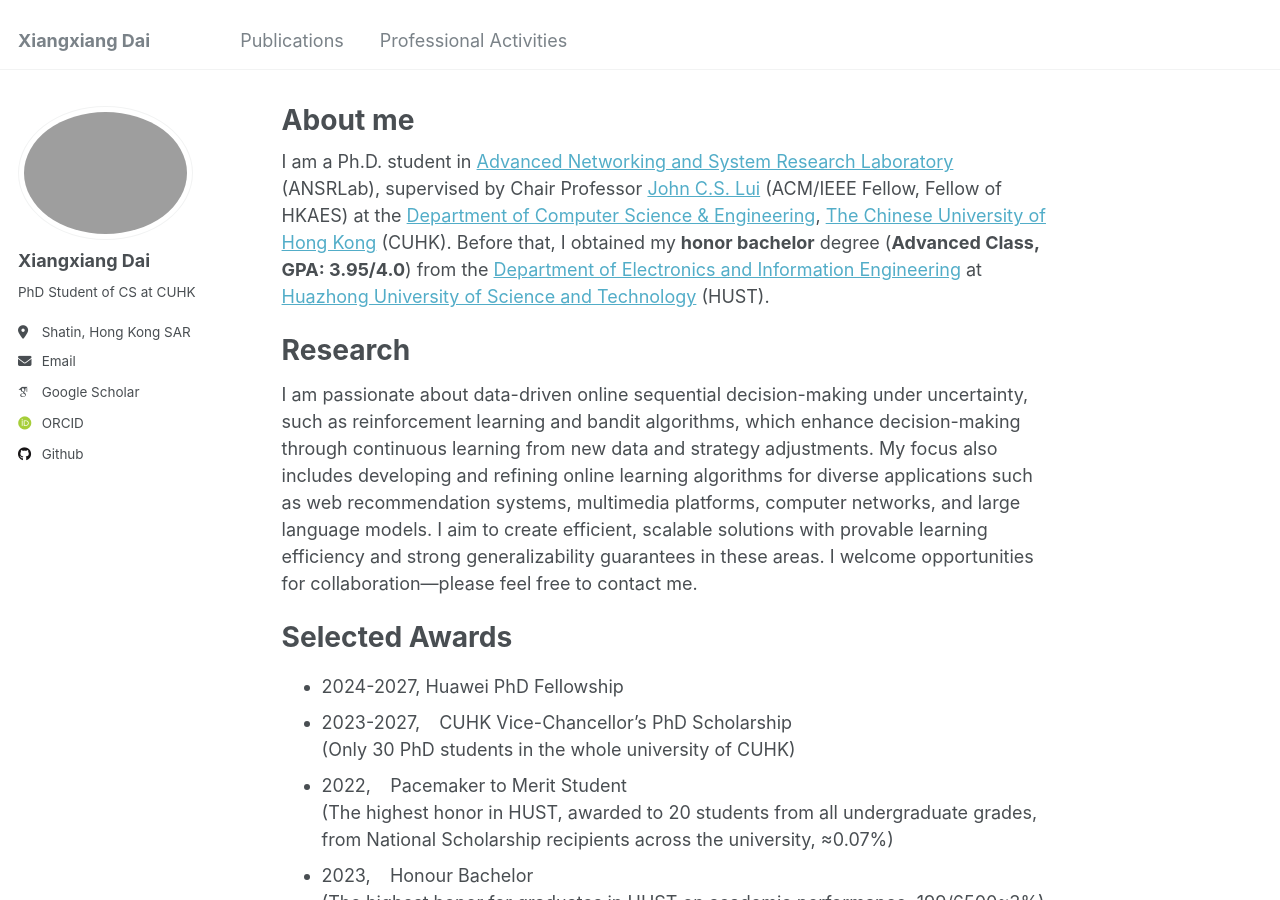
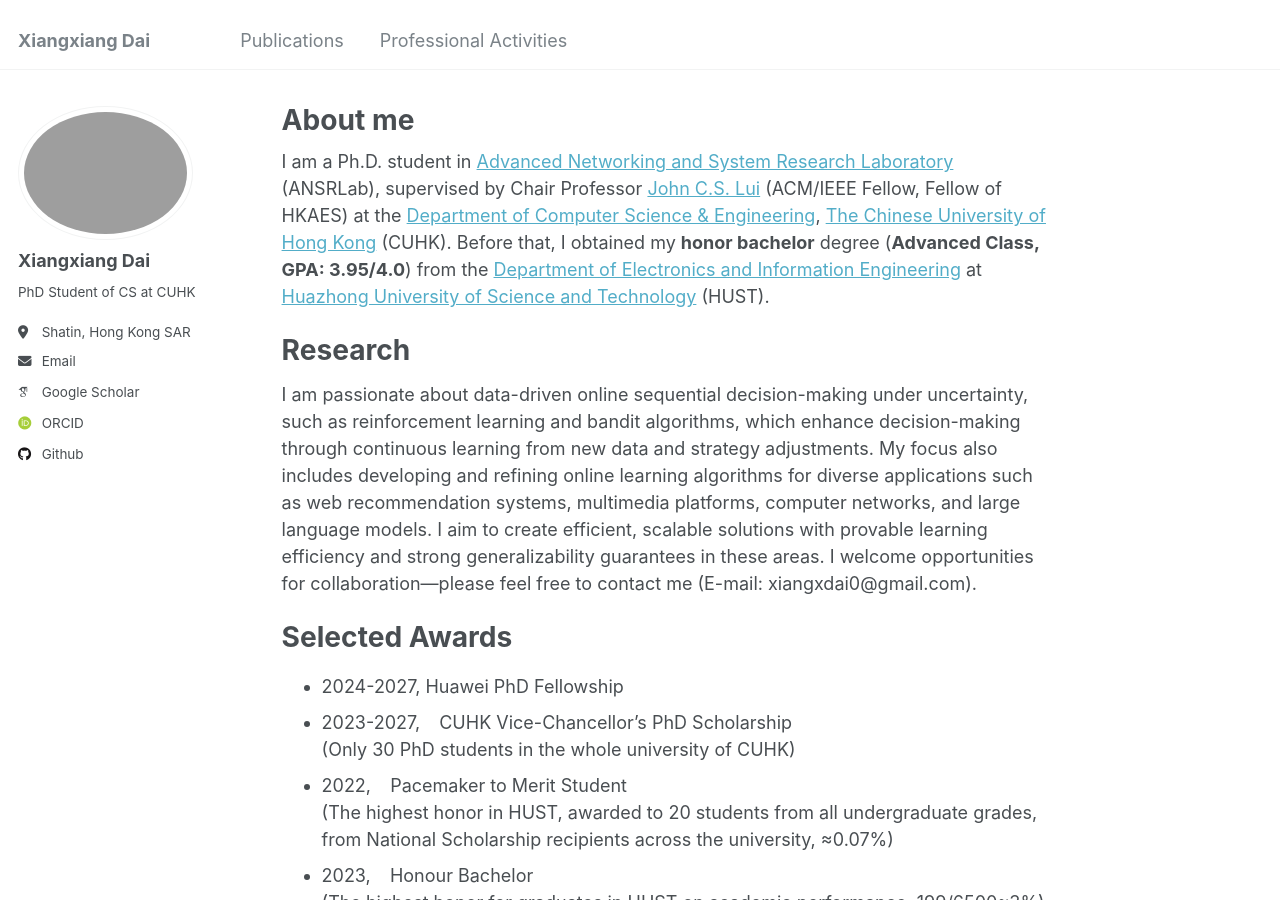
Before and after one commit to Dai-Xiang/daixiangxiang.github.io, a Jekyll site: the page built from _pages/about.md, in a window 1280 px wide and 900 px high. Built offline with Jekyll 4.4.1, drawn with Linux system fonts in a browser that asks for light colours; some web fonts are replaced.

Commit message:
Update about.md

```diff
--- a/_pages/about.md
+++ b/_pages/about.md
@@ -14,7 +14,7 @@ I am a Ph.D. student in [Advanced Networking and System Research Laboratory](htt
 
 # Research
 
-I am passionate about data-driven online sequential decision-making under uncertainty, such as reinforcement learning and bandit algorithms, which enhance decision-making through continuous learning from new data and strategy adjustments. My focus also includes developing and refining online learning algorithms for diverse applications such as web recommendation systems, multimedia platforms, computer networks, and large language models. I aim to create efficient, scalable solutions with provable learning efficiency and strong generalizability guarantees in these areas. I welcome opportunities for collaboration—please feel free to contact me.
+I am passionate about data-driven online sequential decision-making under uncertainty, such as reinforcement learning and bandit algorithms, which enhance decision-making through continuous learning from new data and strategy adjustments. My focus also includes developing and refining online learning algorithms for diverse applications such as web recommendation systems, multimedia platforms, computer networks, and large language models. I aim to create efficient, scalable solutions with provable learning efficiency and strong generalizability guarantees in these areas. I welcome opportunities for collaboration—please feel free to contact me (E-mail: xiangxdai0@gmail.com).
 
 
 
```
